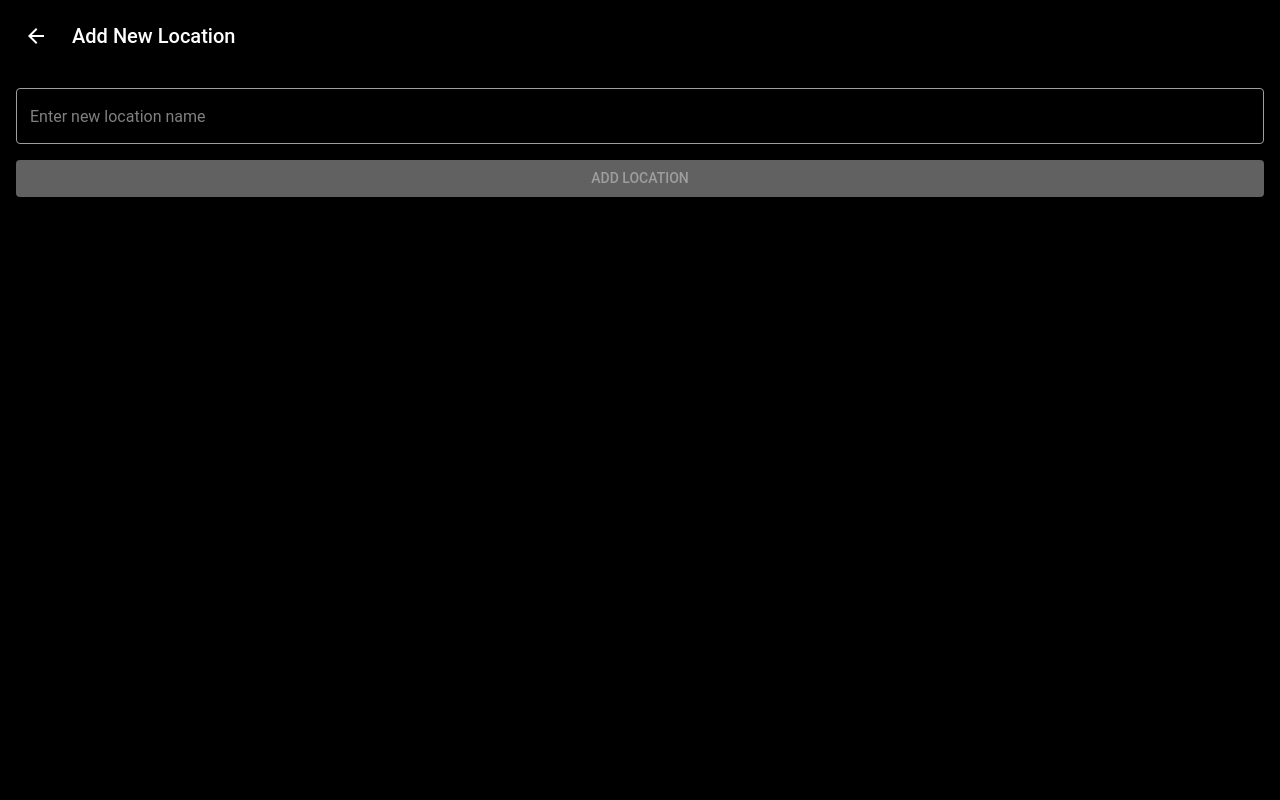
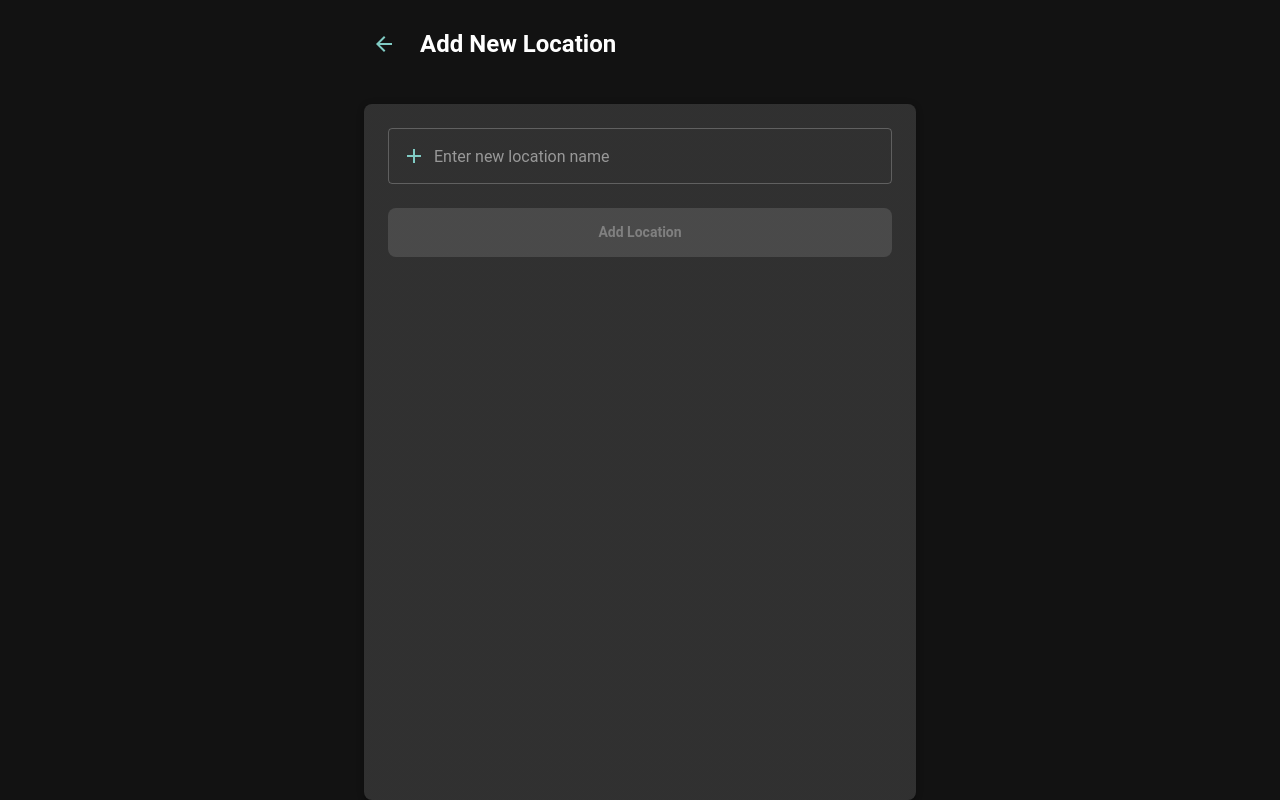
Before and after one commit to GreenTeaProgrammers/difflog2, a React (Vite) app in the folder frontend/: page /location in a window 1280 px wide. Built offline with nearby package versions, Linux system fonts and the light colour scheme.

Commit message:
style: login画面とregister画面の文字と背景の色を変更

```diff
--- a/frontend/src/components/diff/AddLocationScreen.tsx
+++ b/frontend/src/components/diff/AddLocationScreen.tsx
@@ -1,6 +1,8 @@
 import React, { useState } from 'react';
-import { Box, Typography, TextField, Button, IconButton } from '@mui/material';
-import { ArrowBack } from '@mui/icons-material';
+import { Box, Typography, TextField, Button, IconButton, Container, Paper } from '@mui/material';
+import { ArrowBack, Add } from '@mui/icons-material';
+import { ThemeProvider } from '@mui/material/styles';
+import { darkTheme } from '../../theme'; // テーマファイルへの正しいパスを指定してください
 
 interface AddLocationScreenProps {
   onAddLocation: (newLocation: string) => void;
@@ -18,15 +20,36 @@ const AddLocationScreen: React.FC<AddLocationScreenProps> = ({ onAddLocation, on
   };
 
   return (
-    <Box sx={{ height: '100vh', display: 'flex', flexDirection: 'column', bgcolor: 'black', color: 'white', p: 2 }}>
-      <Box sx={{ display: 'flex', alignItems: 'center', mb: 4 }}>
-        <IconButton color="inherit" onClick={onBack}>
+    <ThemeProvider theme={darkTheme}>
+      <Box
+        sx={{
+          minHeight: '100vh',
+          display: 'flex',
+          flexDirection: 'column',
+          bgcolor: 'background.default',
+        }}
+      >
+        <Container maxWidth="sm" sx={{ flexGrow: 1, display: 'flex', flexDirection: 'column' }}>
+          <Box sx={{ display: 'flex', alignItems: 'center', my: 3 }}>
+            <IconButton color="primary" onClick={onBack} sx={{ mr: 2 }}>
               <ArrowBack />
             </IconButton>
-        <Typography variant="h6" sx={{ ml: 2 }}>Add New Location</Typography>
+            <Typography variant="h5" fontWeight="bold">
+              Add New Location
+            </Typography>
           </Box>
 
-      <Box sx={{ display: 'flex', flexDirection: 'column', gap: 2 }}>
+          <Paper
+            elevation={3}
+            sx={{
+              p: 3,
+              mt: 2,
+              borderRadius: 2,
+              bgcolor: 'background.paper',
+              flexGrow: 1,
+            }}
+          >
+            <Box sx={{ display: 'flex', flexDirection: 'column', gap: 3 }}>
               <TextField
                 value={newLocation}
                 onChange={(e) => setNewLocation(e.target.value)}
@@ -34,7 +57,7 @@ const AddLocationScreen: React.FC<AddLocationScreenProps> = ({ onAddLocation, on
                 variant="outlined"
                 fullWidth
                 InputProps={{
-            sx: { color: 'white', '& .MuiOutlinedInput-notchedOutline': { borderColor: 'grey.500' } }
+                  startAdornment: <Add color="primary" sx={{ mr: 1 }} />,
                 }}
               />
               <Button
@@ -42,16 +65,19 @@ const AddLocationScreen: React.FC<AddLocationScreenProps> = ({ onAddLocation, on
                 onClick={handleAddLocation}
                 disabled={!newLocation.trim()}
                 sx={{
-            bgcolor: 'orange',
-            color: 'black',
-            '&:hover': { bgcolor: 'darkorange' },
-            '&.Mui-disabled': { bgcolor: 'grey.700', color: 'grey.500' }
+                  py: 1.5,
+                  fontWeight: 'bold',
+                  textTransform: 'none',
+                  borderRadius: 2,
                 }}
               >
                 Add Location
               </Button>
             </Box>
+          </Paper>
+        </Container>
       </Box>
+    </ThemeProvider>
   );
 };
 
```
Lines whose indentation alone changed are shown as unchanged.
